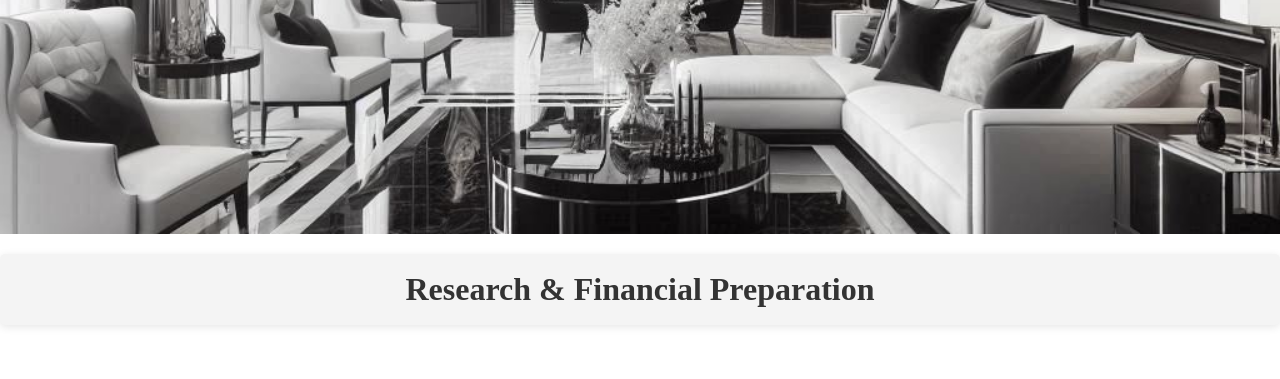
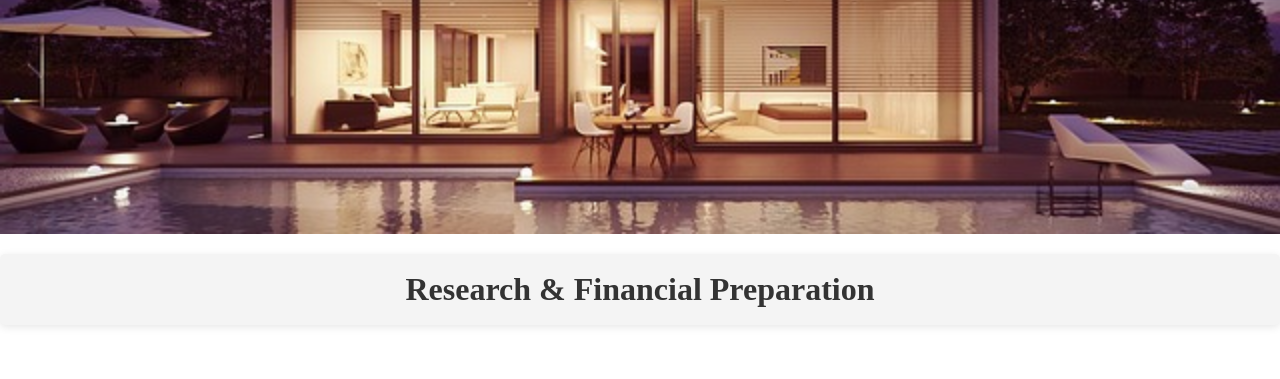
Before and after one commit to akirahardy/DM-Website, a website: page buyers.html in a window 1280 px wide. Shown: the part 456-835 px from the top of the page. Drawn offline with Linux system fonts and the light colour scheme; a web font is replaced by a local one.

Commit message:
Update buyers.html

```diff
--- a/buyers.html
+++ b/buyers.html
@@ -94,7 +94,7 @@
         /* Hero Section */
         .hero {
             position: relative;
-            background-image: url('https://raw.githubusercontent.com/akirahardy/DM-Website/refs/heads/main/_04335dbb-4918-4f89-b9bb-95122c0fc44c.jpg');
+            background-image: url('https://raw.githubusercontent.com/akirahardy/DM-Website/4f6f2196150dbcb53dea713cf2229bda6f326dea/buyerspage.jpg');
             background-size: cover;
             background-position: center;
             height: 600px;
```
